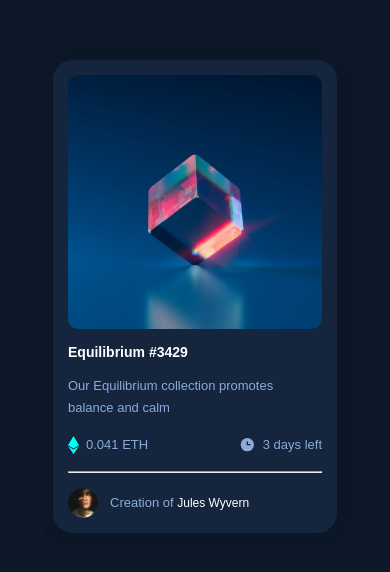
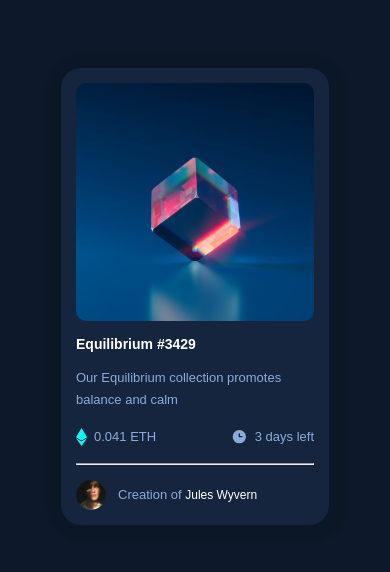
Before and after one commit to Meetkamal256/NFT-preview-card-component-frontend-mentor-challenge, a plain HTML site: page index.html in a window 390 px wide. Shown: the part 126-698 px from the top of the page. Drawn offline with Linux system fonts and the light colour scheme.

Commit message:
refactored code

```diff
--- a/styles.css
+++ b/styles.css
@@ -141,15 +141,15 @@ body{
     color: var(--Cyan);
 }
 
-@media (max-width: 425px){
+@media (max-width: 576px){
     #container{
         max-width: 300px;
     }
 
     .wrapper{
-        margin: 3rem 0.5rem;
+        margin: 2rem 1rem;
         padding: 15px;
-        box-shadow: 2px 2px 2px 15px rgba(0,0,0, 0.1);
+        box-shadow: 2px 2px 3px 15px rgba(0,0,0, 0.1);
     }
 
     .box-text h5{
```
Also changed, not shown: 2 other files.
